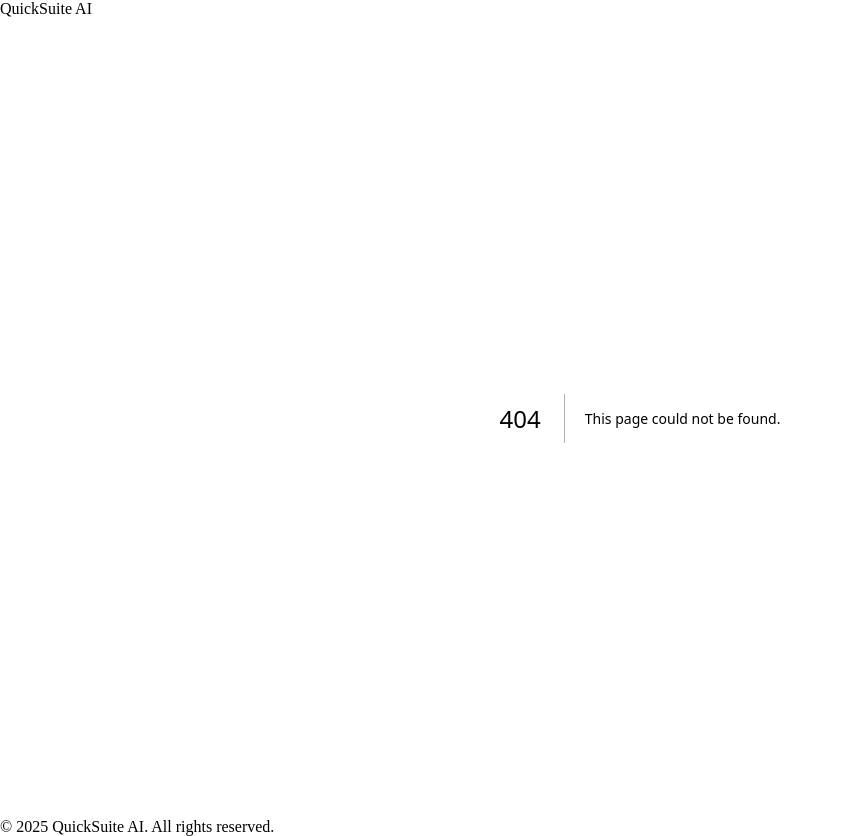
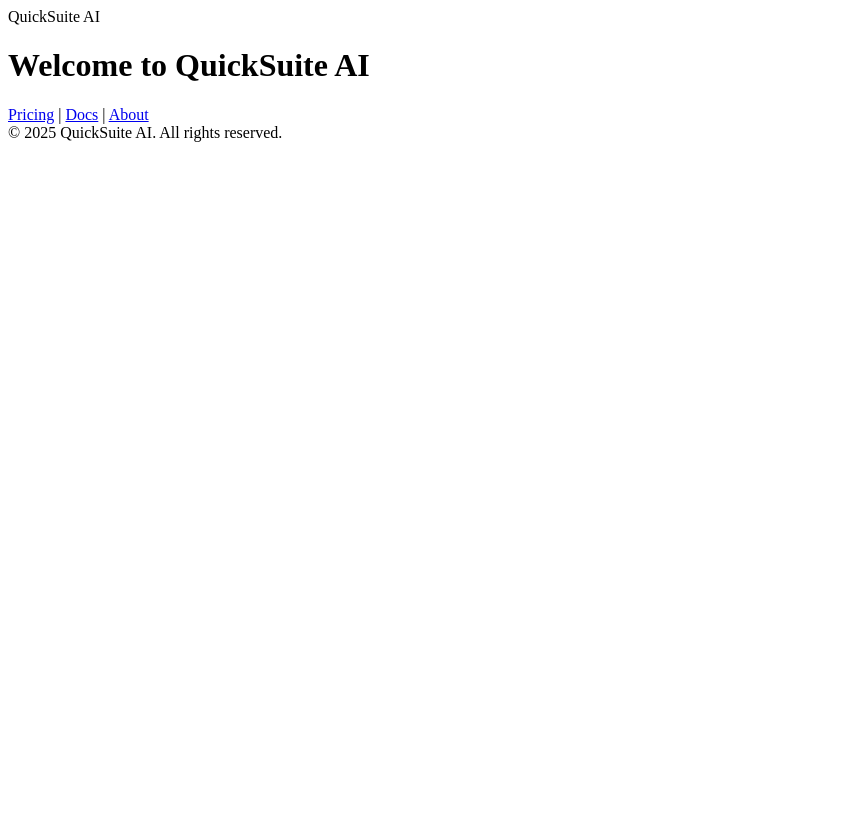
Before and after one commit to fabp84/quicksuite-ai, a Next.js app in the folder web/: page / in a window 1280 px wide. Before the commit this address had no page. Shown: the whole page, without its empty margins (0-843 px from the left). After the commit the page ends 800 px from the top, so only its background shows below. Built offline with nearby package versions, Linux system fonts and the light colour scheme.

Commit message:
Create page.tsxAdd landing page (app/page.tsx)

```diff
--- /dev/null
+++ b/web/app/page.tsx
@@ -0,0 +1,10 @@
+export default function Page() {
+  return (
+    <main>
+      <h1>Welcome to QuickSuite AI</h1>
+      <nav>
+        <a href="/pricing">Pricing</a> | <a href="/docs">Docs</a> | <a href="/about">About</a>
+      </nav>
+    </main>
+  );
+}
```
